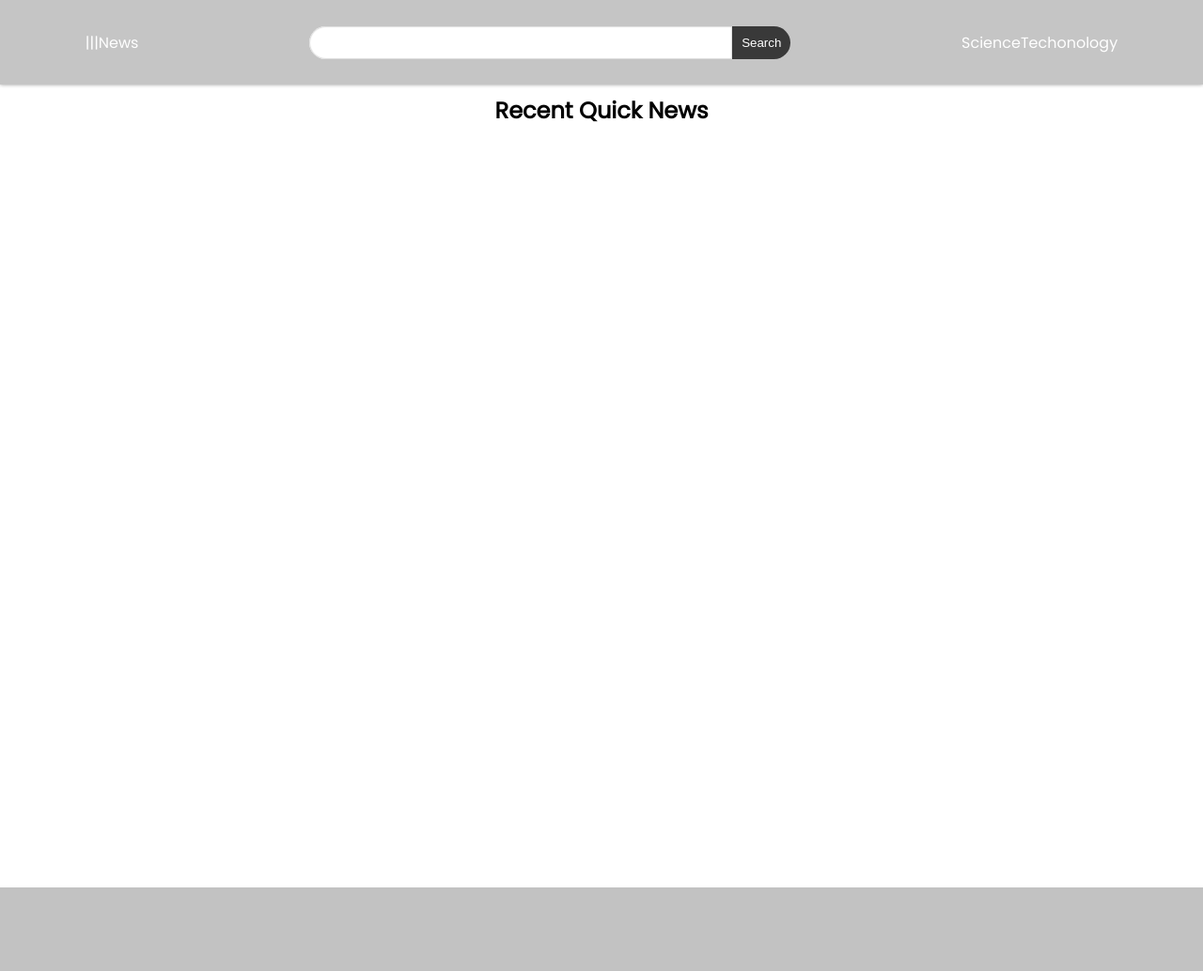
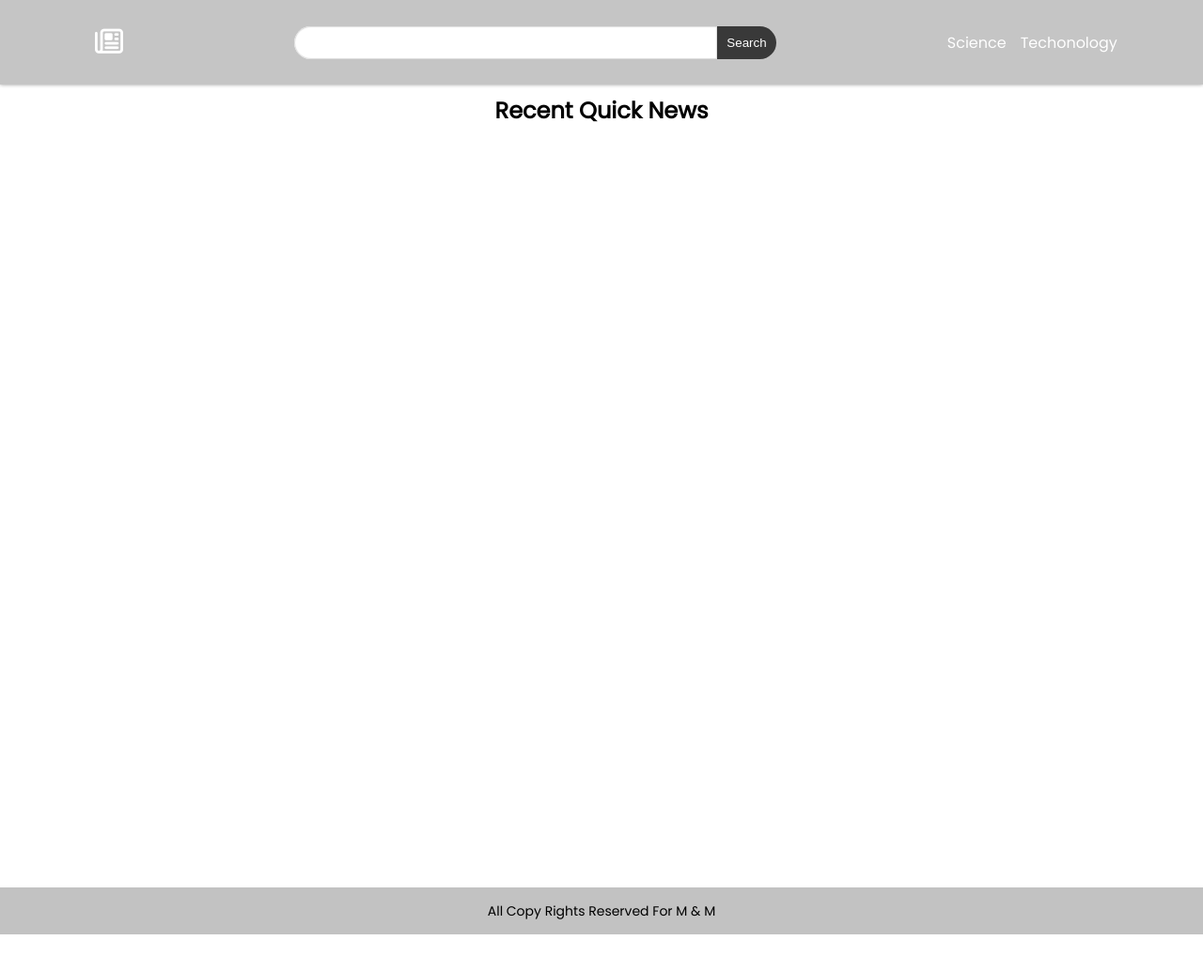
Before and after one commit to GSG-G13/Mohannad-Mohammed, a plain HTML site: page index.html in a window 1280 px wide. Shown: the whole page at 94% size. After the commit the page ends 995 px from the top, so only its background shows below. Drawn offline with Linux system fonts and the light colour scheme; no server answers.

Commit message:
Final Result Relates #12

```diff
--- a/css/style-1.css
+++ b/css/style-1.css
@@ -27,6 +27,22 @@ img {
   height: 200px;
   width: 200px;
   border-radius: 10px;
+}
+
+.technology:hover {
+  background-color: rgb(228, 228, 228);
+  border-radius: 5px;
+  color: black;
+}
+
+.science:hover {
+  background-color: rgb(228, 228, 228);
+  border-radius: 5px;
+  color: black;
+}
+
+.links-list {
+  gap: 15px;
 }
 
 a,
@@ -121,18 +137,10 @@ nav {
   padding: 10px;
   justify-content: center;
 }
-/* .body::before {
-  height: 100%;
-  width: 100%;
-  position: absolute;
-  top: 0;
-  left: 0;
-  content: "";
-  background: url("https://images.unsplash.com/photo-1568124929262-d6272d42dbf5?ixlib=rb-4.0.3&ixid=MnwxMjA3fDB8MHxwaG90by1wYWdlfHx8fGVufDB8fHx8&auto=format&fit=crop&w=1974&q=80")
-    no-repeat center center / cover;
-  opacity: 0.03;
-} */
 
+.fa-newspaper {
+  font-size: 30px;
+}
 .content {
   display: flex;
   align-items: center;
@@ -170,8 +178,17 @@ nav {
 }
 footer {
   background-color: rgb(194, 194, 194);
-  height: 300px;
+  height: 50px;
+  display: flex;
+  align-items: center;
+  justify-content: center;
 }
+
+.copy-rights {
+  font-size: 14px;
+  text-align: center;
+}
+
 @media screen and (max-width: 620px) {
   .title {
     font-size: 12px;
--- a/index.html
+++ b/index.html
@@ -14,7 +14,7 @@
   </head>
   <body>
     <nav>
-      <div>|||News</div>
+      <div><i class="fa-regular fa-newspaper"></i></div>
       <div>
         <input type="text" name="" id="search" /><button id="btn-search">
           Search
@@ -32,7 +32,9 @@
         <div id="news-container-2"></div>
       </div>
     </div>
-    <footer></footer>
+    <footer>
+      <p class="copy-rights">All Copy Rights Reserved For M & M</p>
+    </footer>
 
     <script src="/js/module-1.js"></script>
     <script src="/js/module-2.js"></script>
--- a/js/module-1.js
+++ b/js/module-1.js
@@ -16,7 +16,7 @@ const component = function (obj) {
     <h4 class='title'>${title}</h4>
     <span class='details'><span>More Details</span><i class="fa-regular fa-square-caret-down collapse"></i></span>
     </div>
-    <div class='card__body'>
+    <div class='card__body hidden'>
       <img class='image'src=${imageUrl} alt =''>
       <p class='content'>${content}</p>
     </div>
```
